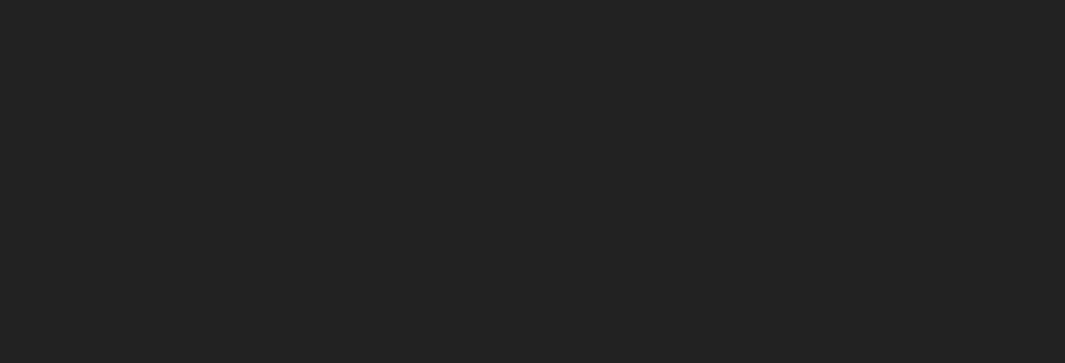
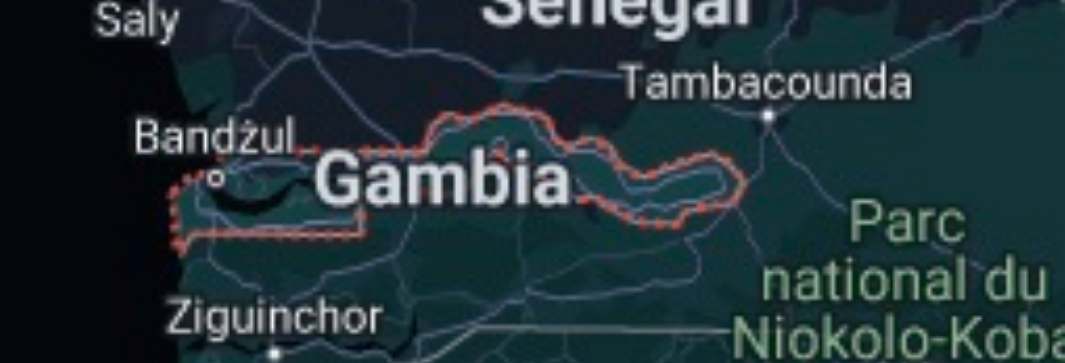
Before and after one commit to MaciejKociemski/GambiaCounter, a plain HTML site: page index.html in a window 1280 px wide. Shown: the top 363 px of the page, without its empty margins (215-1280 px from the left). Drawn offline with Linux system fonts and the light colour scheme; the site is published under a folder, as on GitHub Pages, so addresses that start at the root find nothing.

Commit message:
fix background url

```diff
--- a/style.css
+++ b/style.css
@@ -7,7 +7,7 @@
 }
 
 body {
-  background-image: url(/mapka2.jpg);
+  background-image: url(./mapka2.jpg);
   background-size: cover;
   background-repeat: no-repeat;
   background-position: center center;
```
